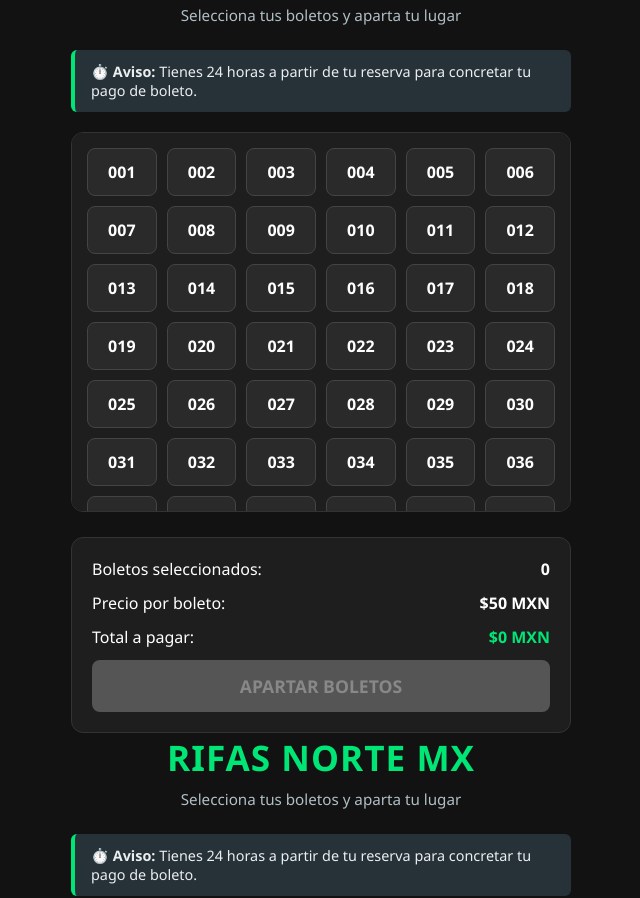
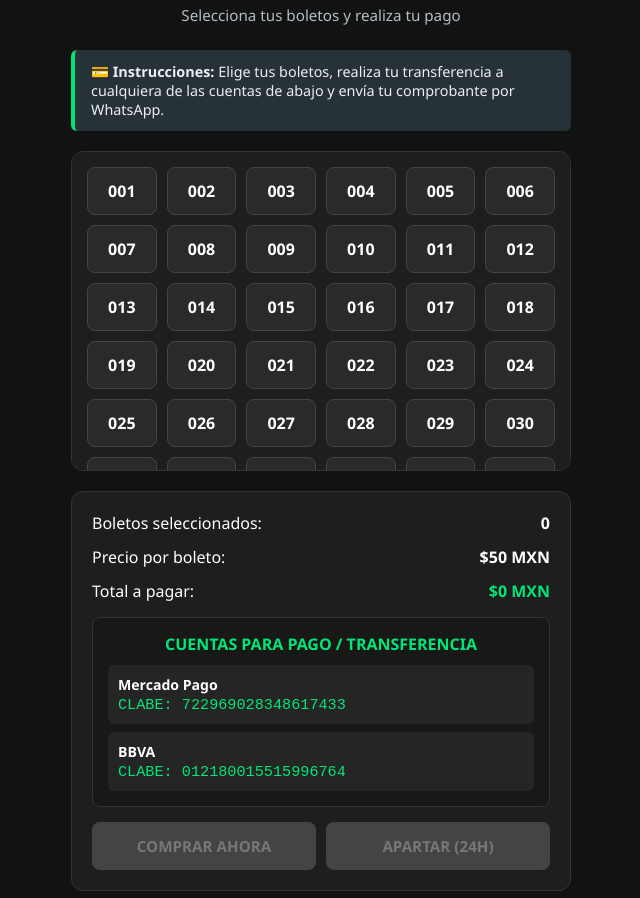
Before and after one commit to luciohdz1989-cell/rifas-norte-v3, a website: page public/index.html in a window 1280 px wide. Shown: the part 71-969 px from the top of the page, without its empty margins (319-959 px from the left). Drawn offline with Linux system fonts and the light colour scheme.

Commit message:
Update index.html

```diff
--- a/public/index.html
+++ b/public/index.html
@@ -1,5 +1,4 @@
 <!DOCTYPE html>
-<html lang="es"><!DOCTYPE html>
 <html lang="es">
 <head>
   <meta charset="UTF-8">
@@ -10,6 +9,7 @@
       --bg-dark: #121212;
       --card-bg: #1e1e1e;
       --primary-green: #00e676;
+      --accent-blue: #29b6f6;
       --accent-red: #ff5252;
       --text-main: #ffffff;
       --text-sub: #b0bec5;
@@ -71,7 +71,7 @@
       background: var(--card-bg);
       padding: 15px;
       border-radius: 12px;
-      max-height: 380px;
+      max-height: 320px;
       overflow-y: auto;
       border: 1px solid #333;
     }
@@ -100,7 +100,7 @@
     }
 
     .checkout-panel {
-      margin-top: 25px;
+      margin-top: 20px;
       background-color: var(--card-bg);
       padding: 20px;
       border-radius: 12px;
@@ -116,6 +116,46 @@
       font-size: 1rem;
     }
 
+    /* Datos Bancarios */
+    .bank-details {
+      background-color: #181818;
+      border: 1px solid #333;
+      border-radius: 8px;
+      padding: 15px;
+      margin: 15px 0;
+    }
+
+    .bank-details h3 {
+      color: var(--primary-green);
+      font-size: 1rem;
+      margin-bottom: 10px;
+      text-align: center;
+    }
+
+    .bank-card {
+      background: #252525;
+      padding: 10px;
+      border-radius: 6px;
+      margin-bottom: 8px;
+      font-size: 0.88rem;
+    }
+
+    .bank-card:last-child {
+      margin-bottom: 0;
+    }
+
+    .bank-card strong {
+      color: #fff;
+    }
+
+    .bank-card span {
+      display: block;
+      color: var(--primary-green);
+      font-family: monospace;
+      font-size: 0.95rem;
+      margin-top: 2px;
+    }
+
     .timer-box {
       background-color: #212121;
       border: 1px dashed var(--accent-red);
@@ -128,23 +168,37 @@
       display: none;
     }
 
-    .btn-reserve {
-      width: 100%;
-      background-color: var(--primary-green);
-      color: #000;
+    .action-buttons {
+      display: flex;
+      gap: 10px;
+      margin-top: 15px;
+    }
+
+    .btn {
+      flex: 1;
+      padding: 14px 8px;
       border: none;
-      padding: 14px;
       border-radius: 8px;
-      font-size: 1.1rem;
+      font-size: 0.95rem;
       font-weight: bold;
       cursor: pointer;
       text-transform: uppercase;
-      transition: background 0.2s;
+      transition: all 0.2s;
     }
 
-    .btn-reserve:disabled {
-      background-color: #555;
-      color: #888;
+    .btn-buy {
+      background-color: var(--primary-green);
+      color: #000;
+    }
+
+    .btn-reserve {
+      background-color: var(--accent-blue);
+      color: #000;
+    }
+
+    .btn:disabled {
+      background-color: #444;
+      color: #777;
       cursor: not-allowed;
     }
   </style>
@@ -153,15 +207,15 @@
 
   <header>
     <h1>Rifas Norte MX</h1>
-    <p>Selecciona tus boletos y aparta tu lugar</p>
+    <p>Selecciona tus boletos y realiza tu pago</p>
   </header>
 
   <div class="info-banner">
-    ⏱️ <strong>Aviso:</strong> Tienes 24 horas a partir de tu reserva para concretar tu pago de boleto.
+    💳 <strong>Instrucciones:</strong> Elige tus boletos, realiza tu transferencia a cualquiera de las cuentas de abajo y envía tu comprobante por WhatsApp.
   </div>
 
   <div class="ticket-grid" id="ticketGrid">
-    <!-- Boletos generados automáticamente -->
+    <!-- Boletos generados dinámicamente -->
   </div>
 
   <div class="checkout-panel">
@@ -178,26 +232,46 @@
       <strong id="totalPrice" style="color: var(--primary-green);">$0 MXN</strong>
     </div>
 
-    <div class="timer-box" id="timerBox">
-      ⏳ Tiempo para reportar pago: <span id="timer">24:00:00</span>
+    <!-- Cuentas Bancarias -->
+    <div class="bank-details">
+      <h3>CUENTAS PARA PAGO / TRANSFERENCIA</h3>
+
+      <div class="bank-card">
+        <strong>Mercado Pago</strong>
+        <span>CLABE: 722969028348617433</span>
+      </div>
+
+      <div class="bank-card">
+        <strong>BBVA</strong>
+        <span>CLABE: 012180015515996764</span>
+      </div>
     </div>
 
-    <button class="btn-reserve" id="reserveBtn" disabled onclick="handleReservation()">
-      Apartar Boletos
-    </button>
+    <div class="timer-box" id="timerBox">
+      ⏳ Tiempo para enviar comprobante: <span id="timer">24:00:00</span>
+    </div>
+
+    <div class="action-buttons">
+      <button class="btn btn-buy" id="buyBtn" disabled onclick="handleAction('Comprar')">
+        Comprar Ahora
+      </button>
+      <button class="btn btn-reserve" id="reserveBtn" disabled onclick="handleAction('Apartar')">
+        Apartar (24h)
+      </button>
+    </div>
   </div>
 
   <script>
     const TICKET_COUNT = 100;
-    const TICKET_PRICE = 50; // MXN
+    const TICKET_PRICE = 50;
     let selectedTickets = [];
 
     const ticketGrid = document.getElementById('ticketGrid');
     const selectedCountEl = document.getElementById('selectedCount');
     const totalPriceEl = document.getElementById('totalPrice');
+    const buyBtn = document.getElementById('buyBtn');
     const reserveBtn = document.getElementById('reserveBtn');
 
-    // Generar boletos del 001 al 100
     for (let i = 1; i <= TICKET_COUNT; i++) {
       const ticketNum = i.toString().padStart(3, '0');
       const ticketEl = document.createElement('div');
@@ -227,22 +301,30 @@
       selectedCountEl.innerText = count;
       totalPriceEl.innerText = `$${total} MXN`;
 
-      reserveBtn.disabled = count === 0;
+      const isDisabled = count === 0;
+      buyBtn.disabled = isDisabled;
+      reserveBtn.disabled = isDisabled;
     }
 
-    function handleReservation() {
+    function handleAction(type) {
       if (selectedTickets.length === 0) return;
 
-      startTimer(24 * 60 * 60); // Timer de 24 horas
+      if (type === 'Apartar') {
+        startTimer(24 * 60 * 60);
+      }
 
       const ticketListStr = selectedTickets.join(', ');
       const totalAmount = selectedTickets.length * TICKET_PRICE;
-      const message = encodeURIComponent(`¡Hola! Quisiera apartar los siguientes boletos para Rifas Norte MX:\n\n🎟️ Boletos: ${ticketListStr}\n💰 Total: $${totalAmount} MXN\n\nEntiendo que tengo 24 horas para enviar mi comprobante de pago.`);
 
-      // Número de WhatsApp configurado (844 692 0971 con clave de México +52)
+      let messageText = '';
+      if (type === 'Comprar') {
+        messageText = `¡Hola! Quiero COMPRAR y pagar de una vez los siguientes boletos para Rifas Norte MX:\n\n🎟️ Boletos: ${ticketListStr}\n💰 Total a pagar: $${totalAmount} MXN\n\nAdjunto/Enviaré mi comprobante de pago.`;
+      } else {
+        messageText = `¡Hola! Quisiera APARTAR los siguientes boletos para Rifas Norte MX:\n\n🎟️ Boletos: ${ticketListStr}\n💰 Total: $${totalAmount} MXN\n\nEntiendo que tengo 24 horas para enviar mi comprobante de pago.`;
+      }
+
       const phoneNumber = "528446920971";
-
-      window.open(`https://wa.me/${phoneNumber}?text=${message}`, '_blank');
+      window.open(`https://wa.me/${phoneNumber}?text=${encodeURIComponent(messageText)}`, '_blank');
     }
 
     function startTimer(durationInSeconds) {
@@ -268,241 +350,3 @@
   </script>
 </body>
 </html>
-
-<head>
-  <meta charset="UTF-8">
-  <meta name="viewport" content="width=device-width, initial-scale=1.0">
-  <title>Rifas Norte MX V3</title>
-  <style>
-    :root {
-      --bg-dark: #121212;
-      --card-bg: #1e1e1e;
-      --primary-green: #00e676;
-      --accent-red: #ff5252;
-      --text-main: #ffffff;
-      --text-sub: #b0bec5;
-    }
-
-    * {
-      box-sizing: border-box;
-      margin: 0;
-      padding: 0;
-      font-family: 'Segoe UI', Roboto, Helvetica, Arial, sans-serif;
-    }
-
-    body {
-      background-color: var(--bg-dark);
-      color: var(--text-main);
-      padding: 20px 10px;
-      display: flex;
-      flex-direction: column;
-      align-items: center;
-      min-height: 100vh;
-    }
-
-    header {
-      text-align: center;
-      margin-bottom: 25px;
-    }
-
-    header h1 {
-      color: var(--primary-green);
-      font-size: 2.2rem;
-      margin-bottom: 8px;
-      text-transform: uppercase;
-      letter-spacing: 1px;
-    }
-
-    header p {
-      color: var(--text-sub);
-      font-size: 0.95rem;
-    }
-
-    .info-banner {
-      background-color: #263238;
-      border-left: 4px solid var(--primary-green);
-      padding: 12px 16px;
-      border-radius: 6px;
-      max-width: 500px;
-      width: 100%;
-      margin-bottom: 20px;
-      font-size: 0.9rem;
-      color: #eceff1;
-    }
-
-    .ticket-grid {
-      display: grid;
-      grid-template-columns: repeat(auto-fill, minmax(60px, 1fr));
-      gap: 10px;
-      max-width: 500px;
-      width: 100%;
-      background: var(--card-bg);
-      padding: 15px;
-      border-radius: 12px;
-      max-height: 380px;
-      overflow-y: auto;
-      border: 1px solid #333;
-    }
-
-    .ticket {
-      background-color: #2a2a2a;
-      border: 1px solid #444;
-      border-radius: 8px;
-      padding: 12px 5px;
-      text-align: center;
-      font-weight: bold;
-      cursor: pointer;
-      user-select: none;
-      transition: all 0.2s ease;
-    }
-
-    .ticket:hover {
-      border-color: var(--primary-green);
-    }
-
-    .ticket.selected {
-      background-color: var(--primary-green);
-      color: #000;
-      border-color: var(--primary-green);
-      transform: scale(1.05);
-    }
-
-    .checkout-panel {
-      margin-top: 25px;
-      background-color: var(--card-bg);
-      padding: 20px;
-      border-radius: 12px;
-      max-width: 500px;
-      width: 100%;
-      border: 1px solid #333;
-    }
-
-    .checkout-details {
-      display: flex;
-      justify-content: space-between;
-      margin-bottom: 12px;
-      font-size: 1rem;
-    }
-
-    .timer-box {
-      background-color: #212121;
-      border: 1px dashed var(--accent-red);
-      color: var(--accent-red);
-      padding: 10px;
-      border-radius: 8px;
-      text-align: center;
-      margin-bottom: 15px;
-      font-weight: bold;
-      display: none;
-    }
-
-    .btn-reserve {
-      width: 100%;
-      background-color: var(--primary-green);
-      color: #000;
-      border: none;
-      padding: 14px;
-      border-radius: 8px;
-      font-size: 1.1rem;
-      font-weight: bold;
-      cursor: pointer;
-      text-transform: uppercase;
-      transition: background 0.2s;
-    }
-
-    .btn-reserve:disabled {
-      background-color: #555;
-      color: #888;
-      cursor: not-allowed;
-    }
-  </style>
-</head>
-<body>
-
-  <header>
-    <h1>Rifas Norte MX</h1>
-    <p>Selecciona tus boletos y aparta tu lugar</p>
-  </header>
-
-  <div class="info-banner">
-    ⏱️ <strong>Aviso:</strong> Tienes 24 horas a partir de tu reserva para concretar tu pago de boleto.
-  </div>
-
-  <div class="ticket-grid" id="ticketGrid">
-    <!-- Tickets dynamically generated -->
-  </div>
-
-  <div class="checkout-panel">
-    <div class="checkout-details">
-      <span>Boletos seleccionados:</span>
-      <strong id="selectedCount">0</strong>
-    </div>
-    <div class="checkout-details">
-      <span>Precio por boleto:</span>
-      <strong>$50 MXN</strong>
-    </div>
-    <div class="checkout-details">
-      <span>Total a pagar:</span>
-      <strong id="totalPrice" style="color: var(--primary-green);">$0 MXN</strong>
-    </div>
-
-    <div class="timer-box" id="timerBox">
-      ⏳ Tiempo para reportar pago: <span id="timer">24:00:00</span>
-    </div>
-
-    <button class="btn-reserve" id="reserveBtn" disabled onclick="handleReservation()">
-      Apartar Boletos
-    </button>
-  </div>
-
-  <script>
-    const TICKET_COUNT = 100;
-    const TICKET_PRICE = 50; // MXN
-    let selectedTickets = [];
-
-    const ticketGrid = document.getElementById('ticketGrid');
-    const selectedCountEl = document.getElementById('selectedCount');
-    const totalPriceEl = document.getElementById('totalPrice');
-    const reserveBtn = document.getElementById('reserveBtn');
-
-    // Generate Tickets
-    for (let i = 1; i <= TICKET_COUNT; i++) {
-      const ticketNum = i.toString().padStart(3, '0');
-      const ticketEl = document.createElement('div');
-      ticketEl.classList.add('ticket');
-      ticketEl.innerText = ticketNum;
-
-      ticketEl.addEventListener('click', () => toggleTicket(ticketEl, ticketNum));
-      ticketGrid.appendChild(ticketEl);
-    }
-
-    function toggleTicket(element, number) {
-      if (selectedTickets.includes(number)) {
-        selectedTickets = selectedTickets.filter(num => num !== number);
-        element.classList.remove('selected');
-      } else {
-        selectedTickets.push(number);
-        element.classList.add('selected');
-      }
-
-      updateSummary();
-    }
-
-    function updateSummary() {
-      const count = selectedTickets.length;
-      const total = count * TICKET_PRICE;
-
-      selectedCountEl.innerText = count;
-      totalPriceEl.innerText = `$${total} MXN`;
-
-      reserveBtn.disabled = count === 0;
-    }
-
-    function handleReservation() {
-      if (selectedTickets.length === 0) return;
-
-      startTimer(24 * 60 * 60); // 24 Hours in seconds
-
-      const ticketListStr = selectedTickets.join(', ');
-      const totalAmount = selectedTickets.length * TICKET_PRICE;
-      const message = encodeURIComponent(`¡Hola! Quisiera apartar los siguientes boletos para Rifas Norte MX:\n\n🎟️ Boletos: ${ticketListStr}\n💰 Total: $${totalAmount} MXN\n\nEntiendo
```
